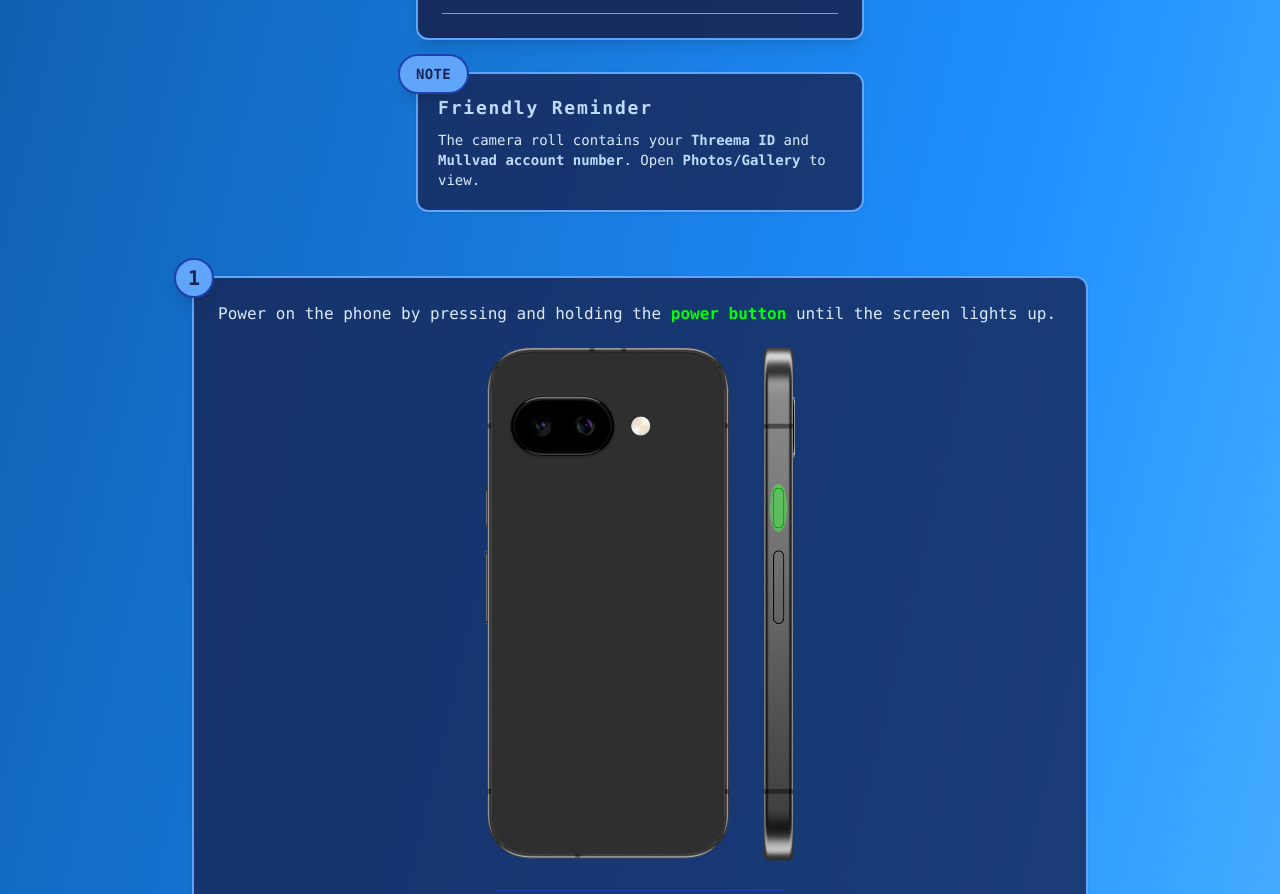
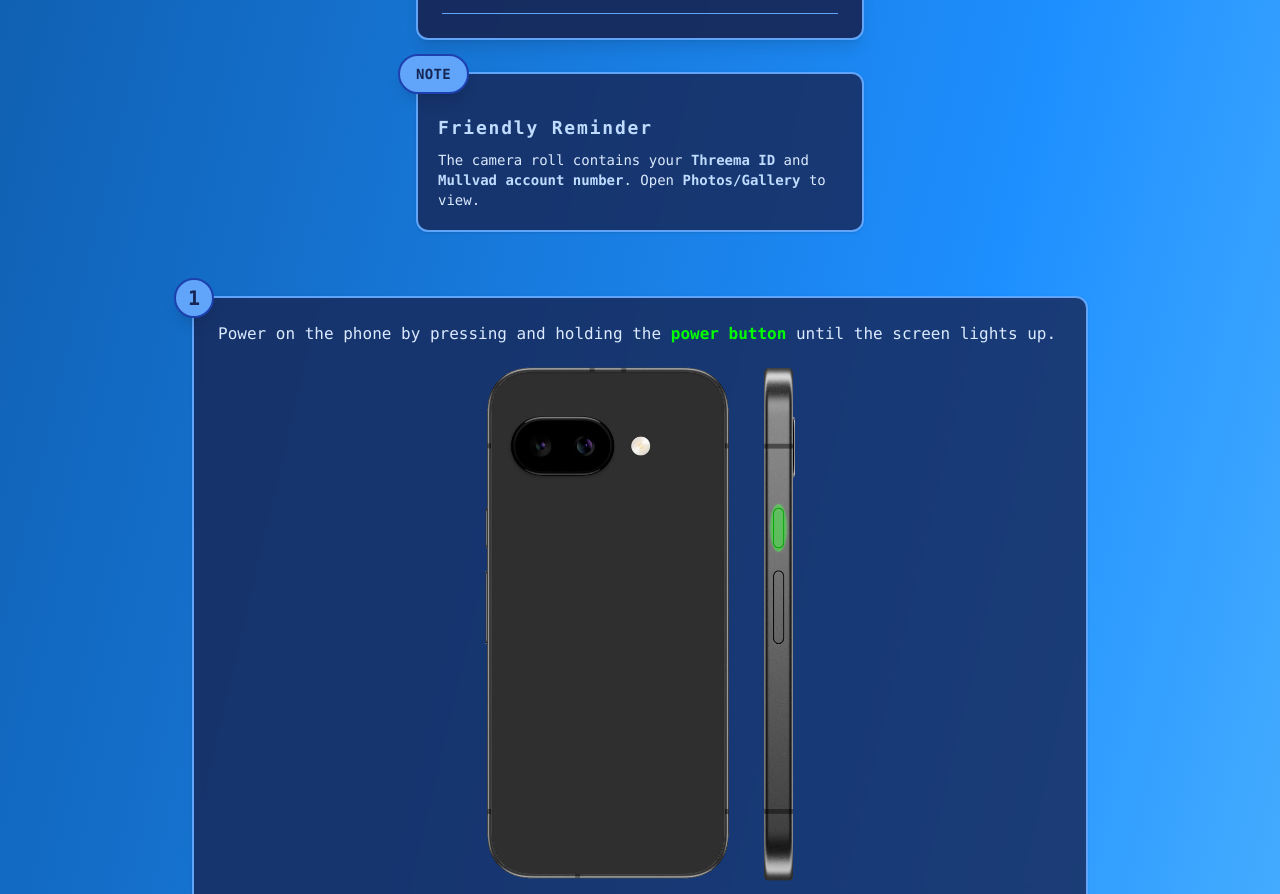
Before and after one commit to Fortress-Technologies-Organization/fortress-instructions, a plain HTML site: page index.html in a window 1280 px wide. Shown: the part 919-1813 px from the top of the page. Drawn offline with nearby package versions, Linux system fonts and the light colour scheme.

Commit message:
Vertical space for friendly reminder

```diff
--- a/index.html
+++ b/index.html
@@ -71,7 +71,7 @@
     <div class="absolute -top-5 left-3 sm:-left-5 flex items-center justify-center px-4 h-10 rounded-full bg-blue-400 text-blue-950 font-bold text-sm tracking-wide shadow-lg border-2 border-blue-800 z-10">
       NOTE
     </div>
-    <h3 class="text-lg font-bold text-blue-200 mb-2 tracking-widest">Friendly Reminder</h3>
+    <h3 class="text-lg font-bold text-blue-200 mb-2 tracking-widest mt-4 sm:mt-5">Friendly Reminder</h3>
     <p class="text-sm text-blue-100 font-mono">
       The camera roll contains your <span class="font-bold text-blue-200">Threema ID</span> and <span class="font-bold text-blue-200">Mullvad account number</span>. Open <span class="font-bold text-blue-200">Photos/Gallery</span> to view.
     </p>
```
